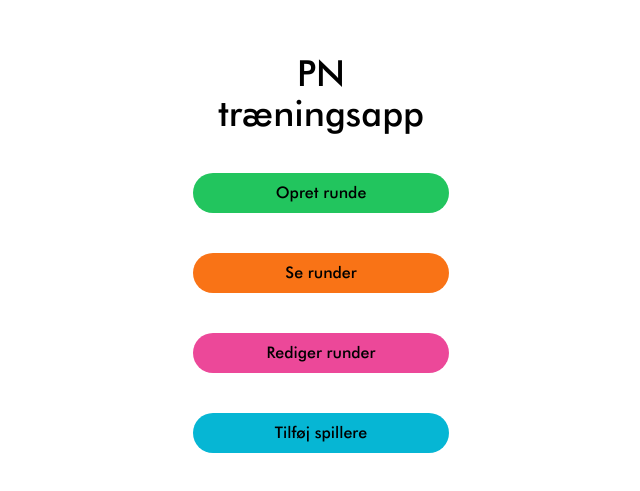
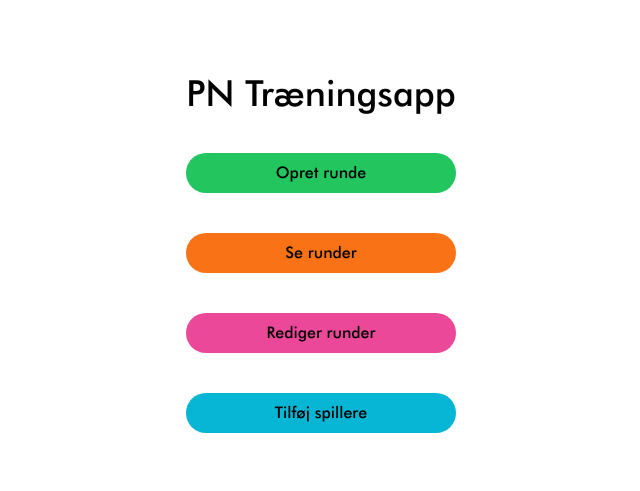
Before and after one commit to Luux2/lunarpadelnorth, a React (Vite) app: page / in a window 1280 px wide. Shown: the part 147-638 px from the top of the page, without its empty margins (319-959 px from the left). Built offline with nearby package versions, Linux system fonts and the light colour scheme.

Commit message:
Ændret titlen, igen

```diff
--- a/src/pages/IndexScreen.tsx
+++ b/src/pages/IndexScreen.tsx
@@ -28,8 +28,9 @@ const IndexScreen = () => {
 
     return (
         <div className="flex items-center justify-center h-screen">
-            <div className="flex flex-col space-y-10 text-center w-64">
-                <h1 className="text-4xl font-semibold">PN træningsapp</h1>
+            <div className="flex flex-col space-y-10 text-center">
+                <h1 className="text-4xl font-semibold">PN Træningsapp</h1>
+
                 <Button className="bg-green-500 rounded-3xl py-2 font-semibold" onClick={handleCreateMatches}>Opret
                     runde</Button>
                 <Button className="bg-orange-500 rounded-3xl py-2 font-semibold" onClick={handleAllRounds}>Se
```
